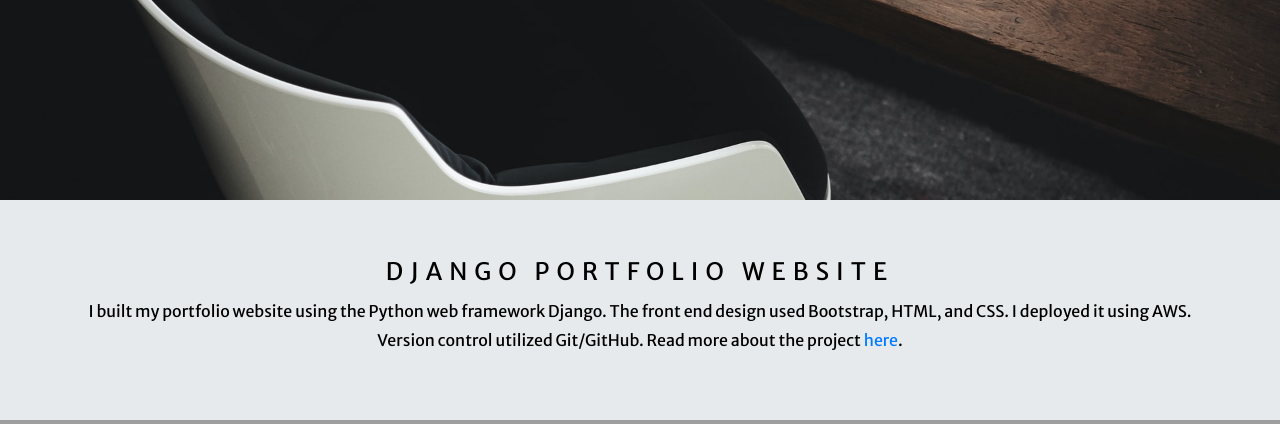
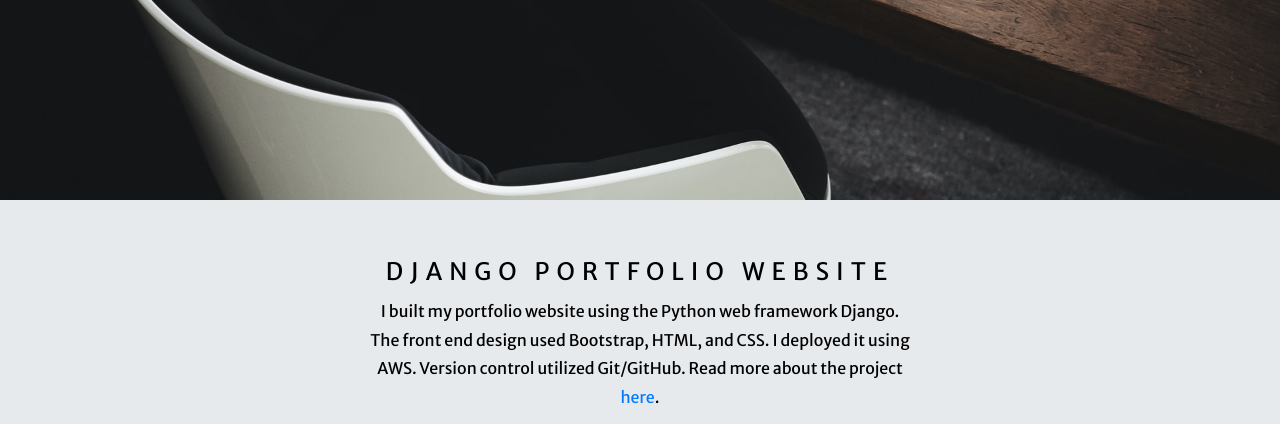
Before and after one commit to RHAM231/My-Django-Website, a Django app: page / in a window 1280 px wide. Shown: the part 1310-1734 px from the top of the page. Run offline with Django 3.2, Linux system fonts and the light colour scheme; data comes from the database, SQL or seed files in the repository; parts of the project's set-up code (start-up, migrations or seed data) failed here and were passed over; some libraries are stand-ins or nearby versions; grey boxes are pictures that could not be loaded.

Commit message:
Updated home margins, added Hope Medical content
Added Hope Medical testimonial content.

```diff
--- a/my_website/base_pages/templates/base_pages/home.html
+++ b/my_website/base_pages/templates/base_pages/home.html
@@ -48,15 +48,61 @@
 </section>
 
 {% for project in projects %}
+<!-- Check to render project link differently -->
+  {% if 'Hope Medical' or 'Django Issue Tracker' in project.title %}
     {% if 'Hope Medical' in project.title %}
+      <div class="section">
+        <div class="row my-2 justify-content-center d-flex">
+          <div class="mb-3 justify-content-center d-flex">
+            <img class="hm-img" src="{% static 'rich_parker.jpg' %}" alt="HTML5" style="width:100%">
+          </div>
+        </div>
+        <div class="row my-2 justify-content-center d-flex">
+          <p class="text-center">
+            <a class="hm-title"><b>Hope Medical</b></a><br>
+            <a><b>Rich Parker, Executive Director</b></a>
+          </p>
+        </div>
+        <div class="row my-2 justify-content-center d-flex">
+          <div class="col-lg-6 col-md-8 col-sm-12">
+            <p class="text-center">
+              <a>
+                "I highly recommend Rex Mitchell. Since he's updated our
+                website we've doubled both our online visits and the number
+                of clients visiting our facility. Minor website changes have
+                consistently been updated within one week. His service is
+                knowledgeable, helpful and professional."
+              </a>
+            </p>
+          </div>
+        </div>
+      </div>
+    {% elif 'Django Issue Tracker' in project.title %}
+      <div class="it-section row my-2 justify-content-center d-flex">
+        <div class="blue-circle justify-content-center d-flex">
+          <div class="white-circle justify-content-center d-flex">
+            <i class="my-5 mx-3 it-icon fas fa-bug"></i>
+          </div>
+        </div>
+      </div>
+    {% else %}
       <div class="pimg{{ forloop.counter }}"></div>
+    {% endif %}
     <section class="section section-light">
       <h2><a href="{{ project.link }}" class="project-link">{{ project.header }}</a></h2>
-    <p>
+      <div class="row my-2 justify-content-center d-flex">
+        <div class="col-lg-6 col-md-8 col-sm-12">
+          <p class="text-center">
             {{ project.description }}
             <a href="{{ project.link }}" class="">here</a>.
           </p>
-    <a class="github-logo2" href="https://github.com/RHAM231/HMWA">
+        </div>
+      </div>
+      {% if 'Hope Medical' in project.title %}
+        <a class="github-logo2" href="https://github.com/RHAM231/HMWA"></a>
+      {% elif 'Django Issue Tracker' in project.title %}
+        <a class="github-logo2" href="https://github.com/RHAM231/GitHub-Issue-Backend">
+      {% endif %}
       <input type="button" name="" id="logo2"><label class="github-logo" for="logo2">
         <span>GitHub</span>
         <i class="fab fa-github"></i>
@@ -66,10 +112,14 @@
   <div class="pimg{{ forloop.counter }}"></div>
   <section class="section section-light">
     <h2><a href="{% url project.link %}" class="project-link">{{ project.header }}</a></h2>
-    <p>
+    <div class="row my-2 justify-content-center d-flex">
+      <div class="col-lg-6 col-md-8 col-sm-12">
+        <p class="text-center">
           {{ project.description }}
           <a href="{% url project.link %}" class="">here</a>.
         </p>
+      </div>
+    </div>
   </section>
   {% endif %}
 {% endfor %}
```
Lines whose indentation alone changed are shown as unchanged.
